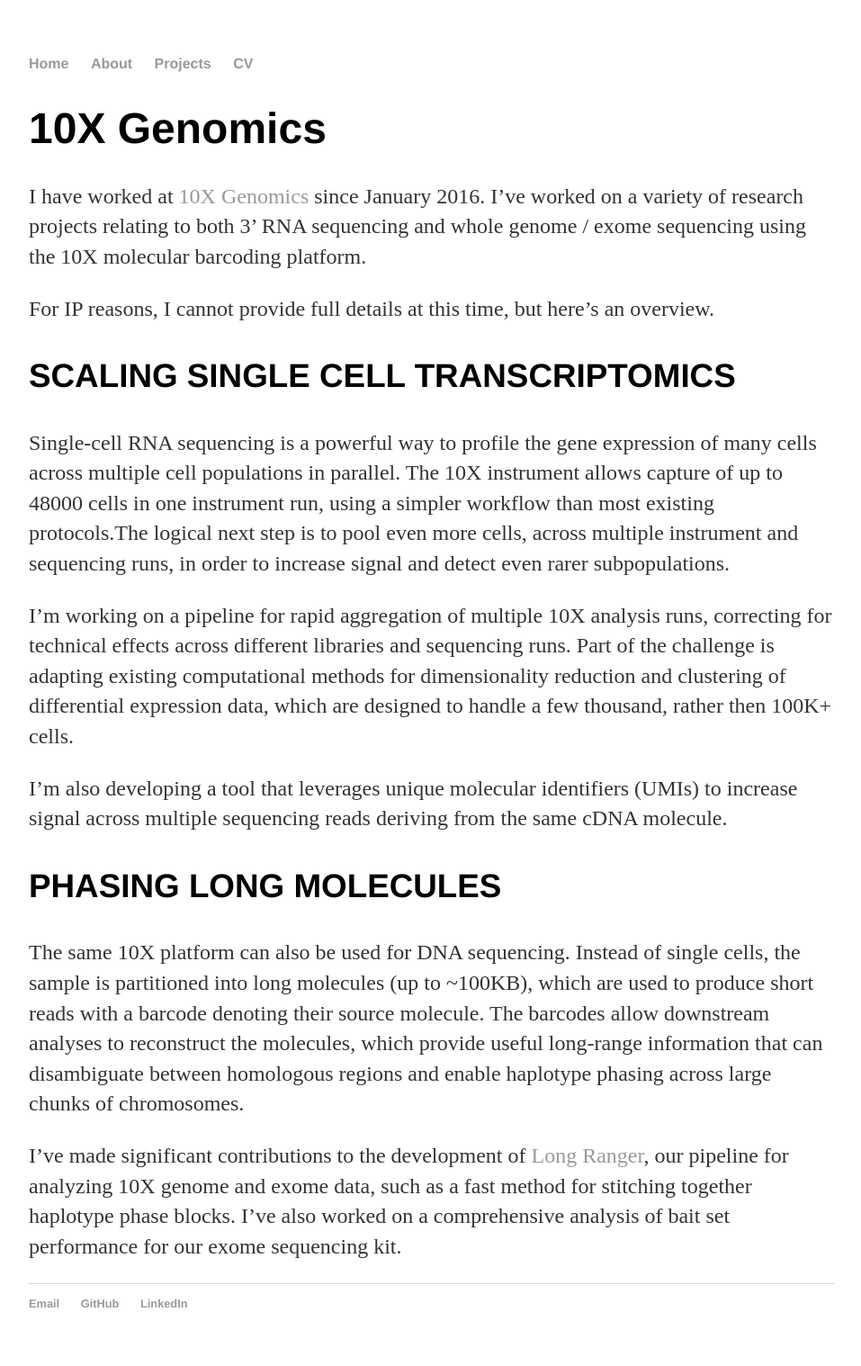
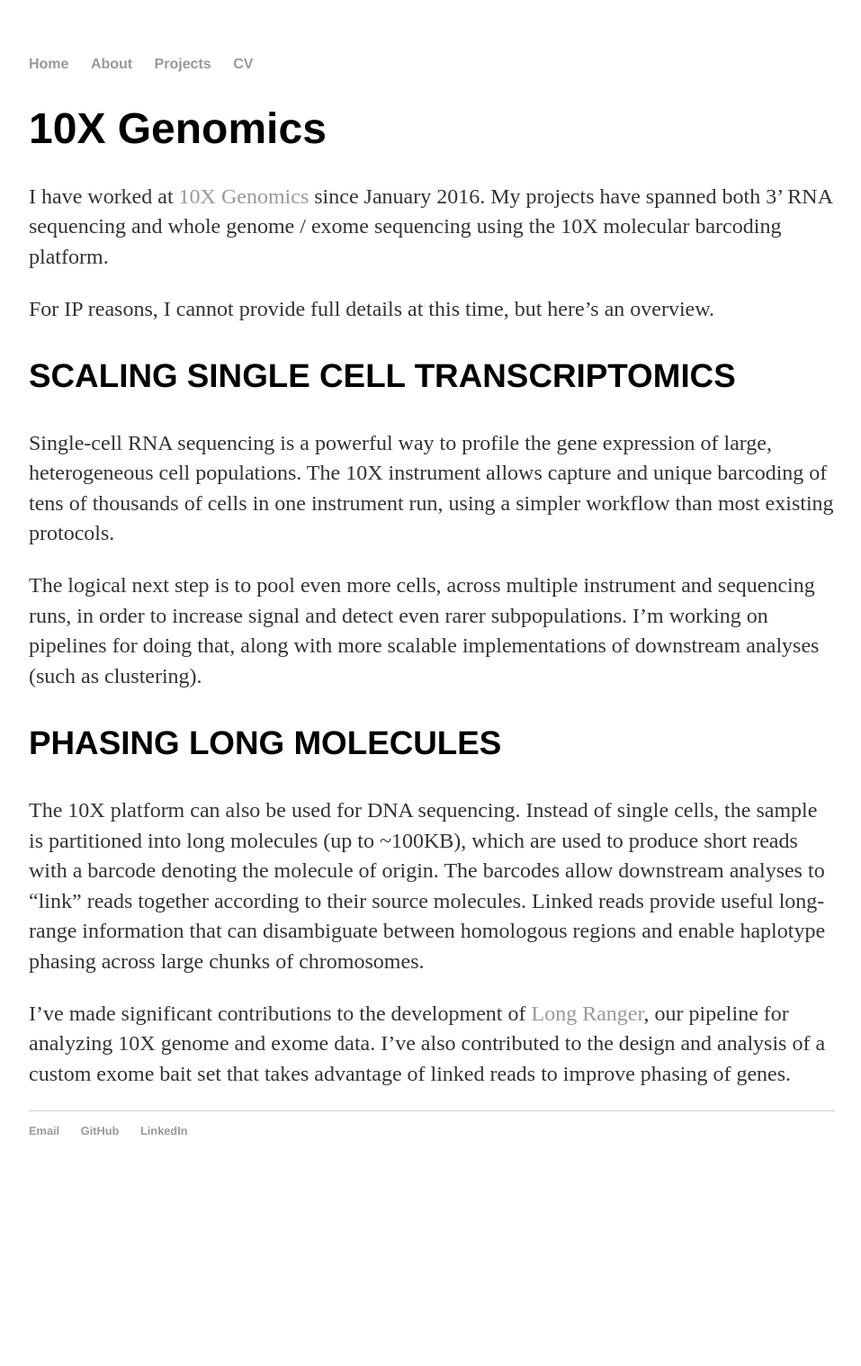
Before and after one commit to mattsooknah/mattsooknah.github.io, a Jekyll site: the page built from projects/tenx.md, in a window 1280 px wide. Shown: the whole page at 90% size, without its empty margins (160-1117 px from the left). Built offline with Jekyll 4.4.1, drawn with Linux system fonts in a browser that asks for light colours; after the commit the page ends 1326 px from its top, so only the background shows below that.

Commit message:
reworking

```diff
--- a/projects/tenx.md
+++ b/projects/tenx.md
@@ -3,20 +3,18 @@
 title: 10X Genomics
 ---
 
-I have worked at [10X Genomics](http://www.10xgenomics.com) since January 2016. I've worked on a variety of research projects relating to both 3' RNA sequencing and whole genome / exome sequencing using the 10X molecular barcoding platform.
+I have worked at [10X Genomics](http://www.10xgenomics.com) since January 2016. My projects have spanned both 3' RNA sequencing and whole genome / exome sequencing using the 10X molecular barcoding platform.
 
 For IP reasons, I cannot provide full details at this time, but here's an overview.
 
 ### SCALING SINGLE CELL TRANSCRIPTOMICS
 
-Single-cell RNA sequencing is a powerful way to profile the gene expression of many cells across multiple cell populations in parallel. The 10X instrument allows capture of up to 48000 cells in one instrument run, using a simpler workflow than most existing protocols.The logical next step is to pool even more cells, across multiple instrument and sequencing runs, in order to increase signal and detect even rarer subpopulations.
+Single-cell RNA sequencing is a powerful way to profile the gene expression of large, heterogeneous cell populations. The 10X instrument allows capture and unique barcoding of tens of thousands of cells in one instrument run, using a simpler workflow than most existing protocols.
 
-I’m working on a pipeline for rapid aggregation of multiple 10X analysis runs, correcting for technical effects across different libraries and sequencing runs. Part of the challenge is adapting existing computational methods for dimensionality reduction and clustering of differential expression data, which are designed to handle a few thousand, rather then 100K+ cells.
-
-I’m also developing a tool that leverages unique molecular identifiers (UMIs) to increase signal across multiple sequencing reads deriving from the same cDNA molecule.
+The logical next step is to pool even more cells, across multiple instrument and sequencing runs, in order to increase signal and detect even rarer subpopulations. I’m working on pipelines for doing that, along with more scalable implementations of downstream analyses (such as clustering).
 
 ### PHASING LONG MOLECULES
 
-The same 10X platform can also be used for DNA sequencing. Instead of single cells, the sample is partitioned into long molecules (up to ~100KB), which are used to produce short reads with a barcode denoting their source molecule. The barcodes allow downstream analyses to reconstruct the molecules, which provide useful long-range information that can disambiguate between homologous regions and enable haplotype phasing across large chunks of chromosomes.
+The 10X platform can also be used for DNA sequencing. Instead of single cells, the sample is partitioned into long molecules (up to ~100KB), which are used to produce short reads with a barcode denoting the molecule of origin. The barcodes allow downstream analyses to "link" reads together according to their source molecules. Linked reads provide useful long-range information that can disambiguate between homologous regions and enable haplotype phasing across large chunks of chromosomes.
 
-I’ve made significant contributions to the development of [Long Ranger](http://support.10xgenomics.com/genome-exome/software/pipelines/latest/what-is-long-ranger), our pipeline for analyzing 10X genome and exome data, such as a fast method for stitching together haplotype phase blocks. I’ve also worked on a comprehensive analysis of bait set performance for our exome sequencing kit.
+I’ve made significant contributions to the development of [Long Ranger](http://support.10xgenomics.com/genome-exome/software/pipelines/latest/what-is-long-ranger), our pipeline for analyzing 10X genome and exome data. I’ve also contributed to the design and analysis of a custom exome bait set that takes advantage of linked reads to improve phasing of genes.
```
